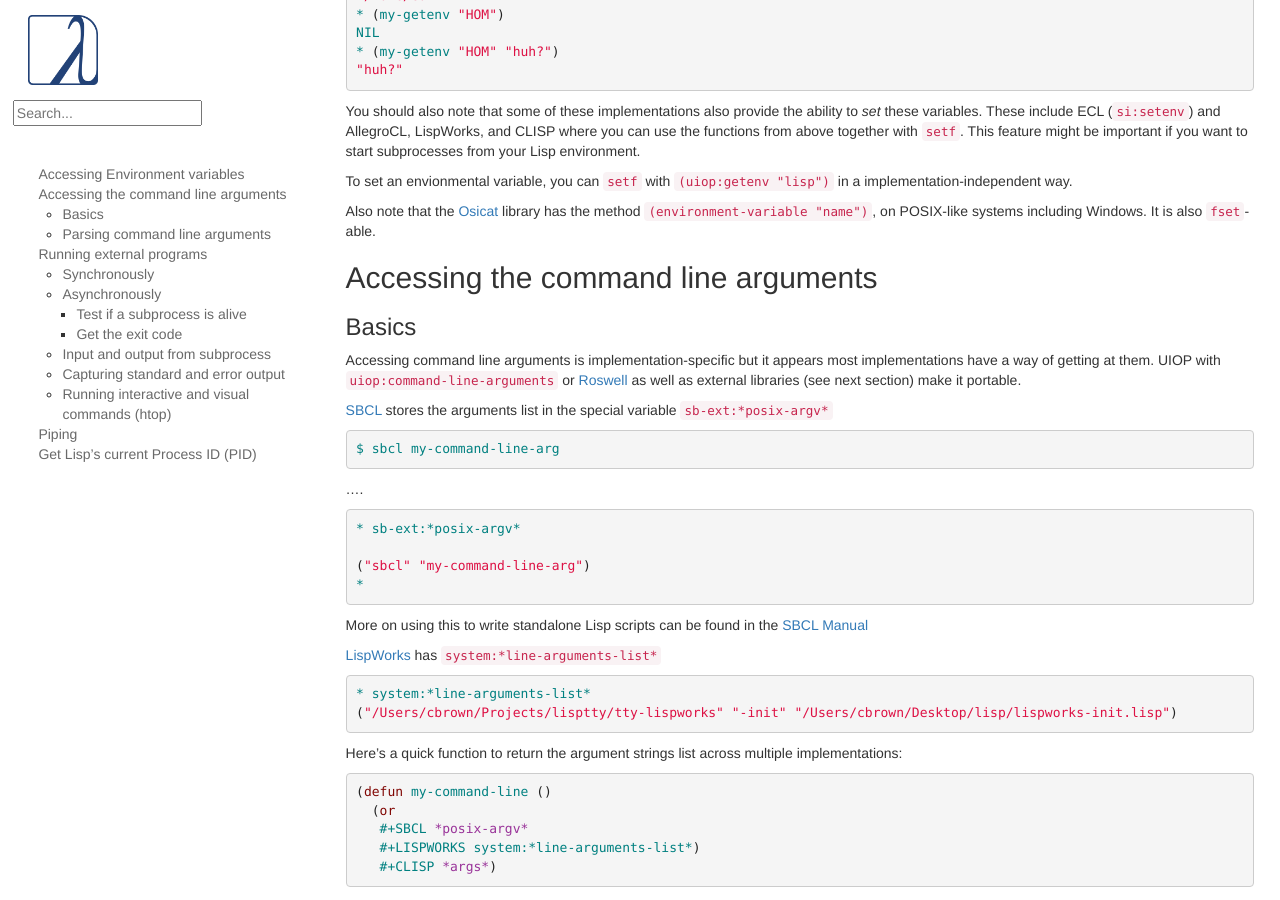
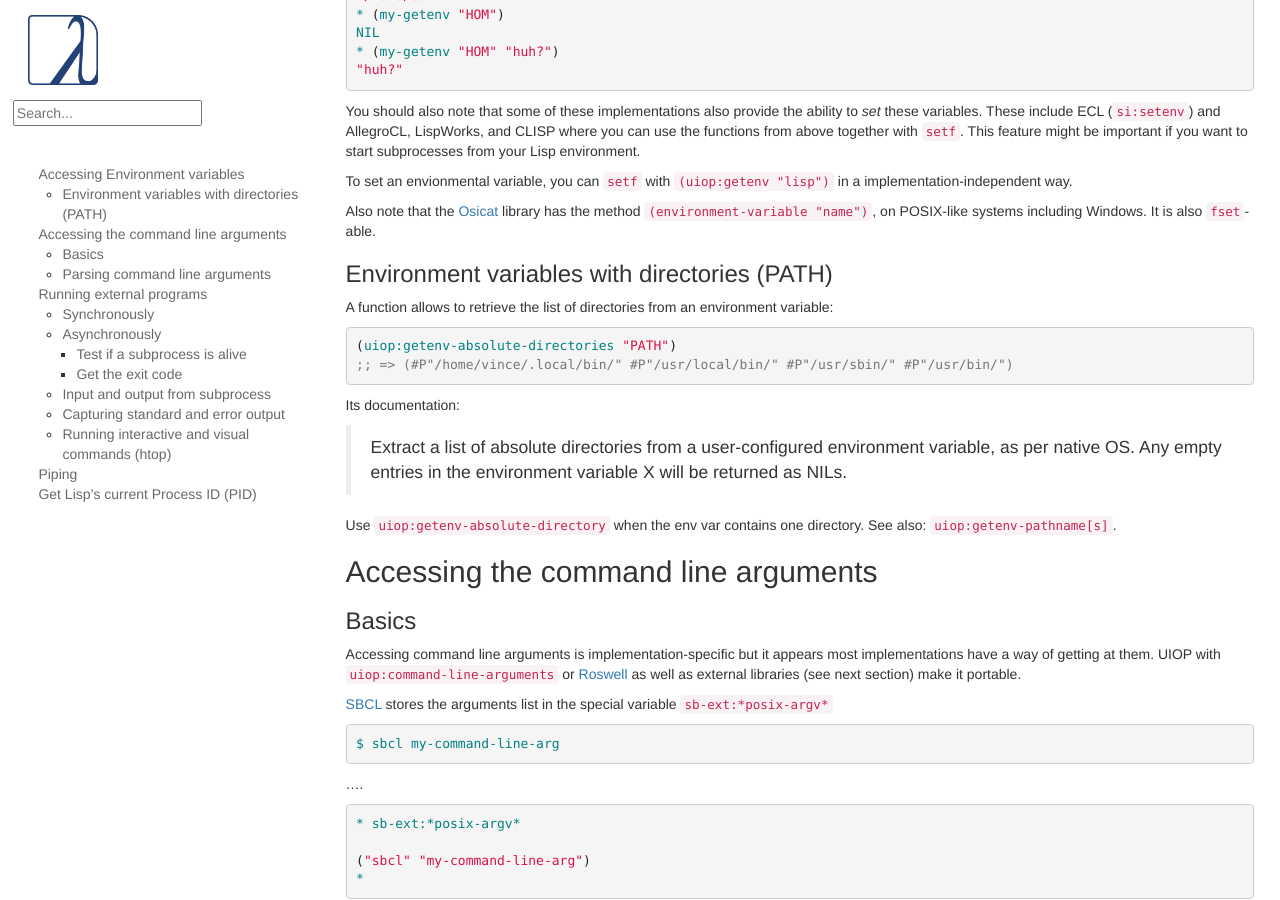
Before and after one commit to LispCookbook/cl-cookbook, a Jekyll site: the page built from os.md, in a window 1280 px wide and 900 px high, scrolled down 887 px. Built offline with Jekyll 4.4.1, drawn with Linux system fonts in a browser that asks for light colours.

Commit message:
os: getenv with directories

````diff
--- a/os.md
+++ b/os.md
@@ -57,6 +57,22 @@ Also note that the
 [Osicat](https://www.common-lisp.net/project/osicat/manual/osicat.html#Environment)
 library has the method `(environment-variable "name")`, on POSIX-like
 systems including Windows. It is also `fset`-able.
+
+### Environment variables with directories (PATH)
+
+A function allows to retrieve the list of directories from an environment variable:
+
+```lisp
+(uiop:getenv-absolute-directories "PATH")
+;; => (#P"/home/vince/.local/bin/" #P"/usr/local/bin/" #P"/usr/sbin/" #P"/usr/bin/")
+```
+
+Its documentation:
+
+> Extract a list of absolute directories from a user-configured environment variable, as per native OS.  Any empty entries in the environment variable X will be returned as NILs.
+
+Use `uiop:getenv-absolute-directory` when the env var contains one directory. See also: `uiop:getenv-pathname[s]`.
+
 
 <a name="accessing-command-line"></a>
 
````
